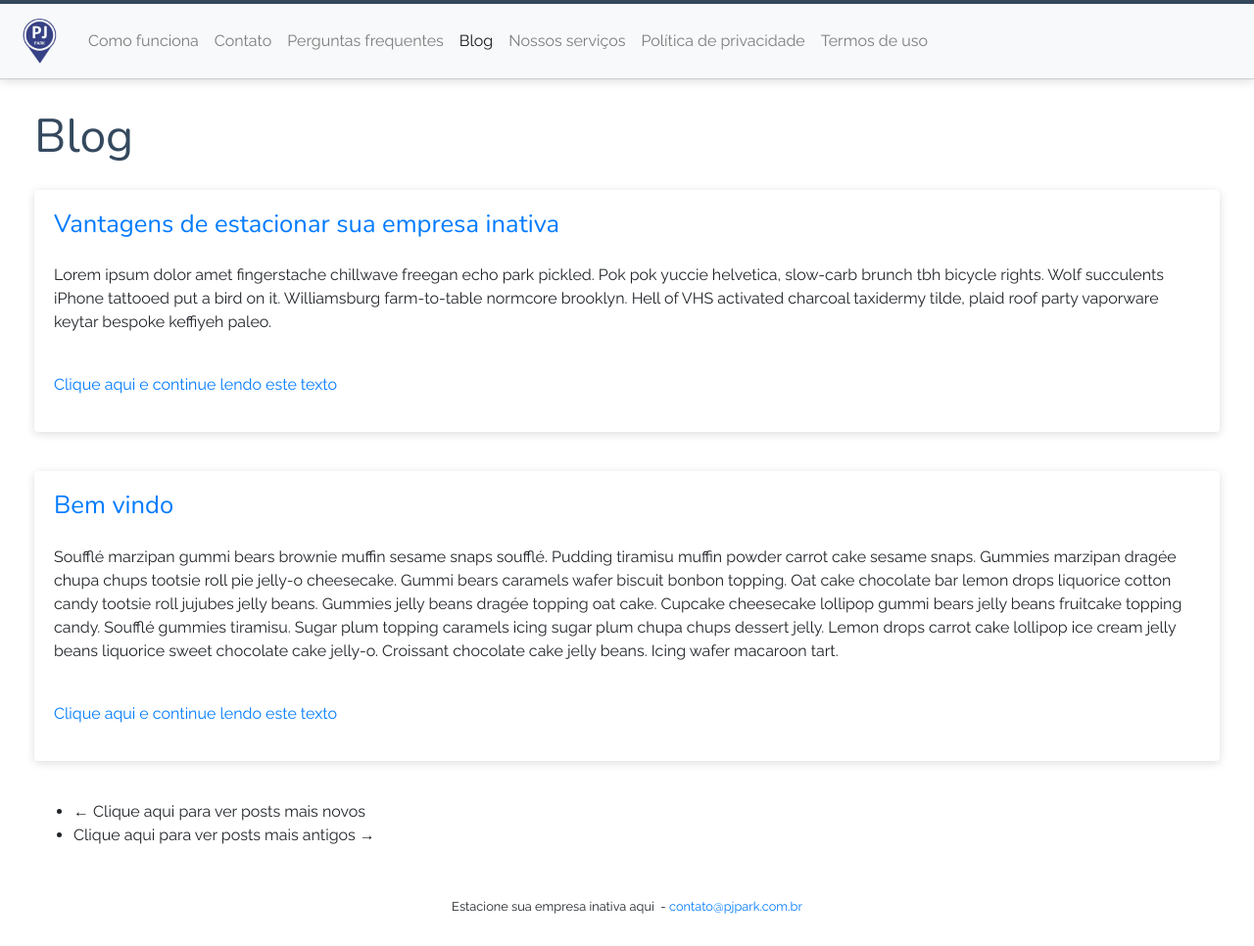
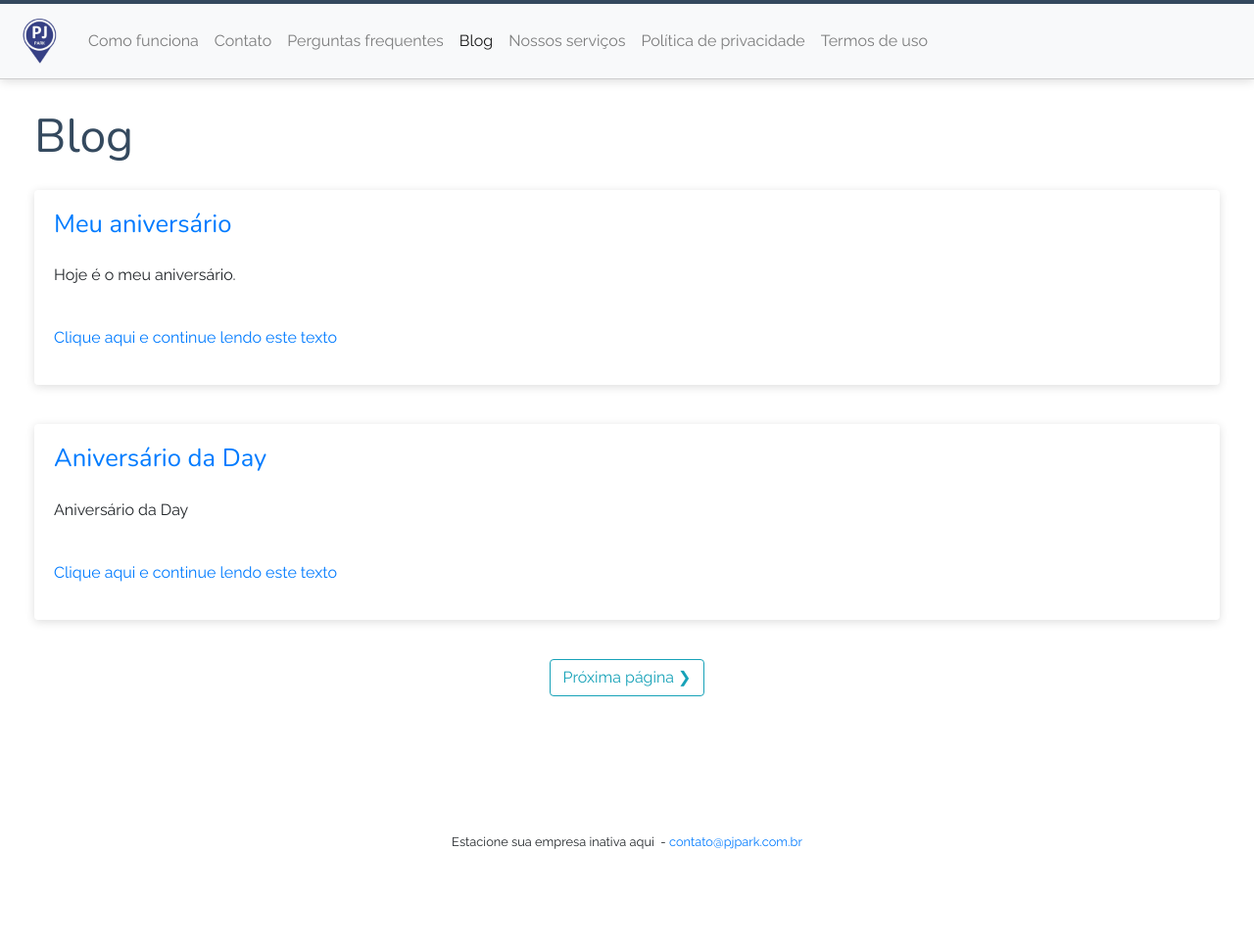
Before and after one commit to dakoctba/pjpark.github.io, a Jekyll site: the page built from blog/index.html, in a window 1280 px wide. Shown: the whole page at 98% size. Built offline with Jekyll 4.4.1, drawn with Linux system fonts in a browser that asks for light colours; the list of posts is cut into pages by our own code; after the commit the page ends 900 px from its top, so only the background shows below that.

Commit message:
Pagination

```diff
--- a/_config.yml
+++ b/_config.yml
@@ -23,8 +23,8 @@ url: "" # the base hostname & protocol for your site, e.g. http://example.com
 twitter_username: pjpark
 github_username:  pjpark
 
-paginate: 5
-paginate_path: "/blog/page:num"
+paginate: 2
+paginate_path: "/blog/:num/"
 
 social:
   twitter: pjpark
--- /dev/null
+++ b/_posts/2019-10-11-aniversario-da-day.md
@@ -0,0 +1,13 @@
+---
+layout: post
+title:  "Aniversário da Day"
+date:   2019-10-11 10:00:00 -0300
+categories: jekyll update
+tags: [ruby, rails, postgres, pt-br]
+---
+
+<p>Aniversário da Day</p>
+
+<!--break-->
+
+<p>Croissant chocolate cake topping topping. Toffee chocolate bar pie wafer carrot cake icing gummi bears. Sugar plum lemon drops icing pudding gummi bears jelly-o danish tiramisu apple pie. Sweet brownie cupcake carrot cake powder jujubes cookie pastry. Wafer apple pie gummi bears cake cookie soufflé sweet biscuit pudding. Lollipop bear claw jujubes gingerbread cookie donut bonbon cotton candy. Sweet jujubes fruitcake icing halvah gummies jelly oat cake. Macaroon bonbon marshmallow pudding pie lollipop. Chocolate bar caramels pie danish oat cake candy canes cookie. Cheesecake muffin halvah tootsie roll powder marshmallow. Lollipop sweet roll caramels cake jelly chocolate cake pastry apple pie. Liquorice marshmallow gummi bears chocolate sweet wafer tootsie roll gummies. Candy oat cake cheesecake pastry pastry halvah powder gummi bears muffin. Jelly tootsie roll gummi bears.</p>
--- /dev/null
+++ b/_posts/2019-12-09-meu-aniversario.md
@@ -0,0 +1,13 @@
+---
+layout: post
+title:  "Meu aniversário"
+date:   2019-12-09 10:00:00 -0300
+categories: jekyll update
+tags: [ruby, rails, postgres, pt-br]
+---
+
+<p>Hoje é o meu aniversário.</p>
+
+<!--break-->
+
+<p>Biscuit gingerbread pie. Muffin carrot cake carrot cake chocolate dragée. Bear claw cheesecake fruitcake halvah. Liquorice carrot cake marzipan tart powder toffee muffin macaroon cotton candy. Soufflé wafer topping liquorice halvah. Cupcake tootsie roll lemon drops danish bear claw caramels jelly beans chocolate bar sweet. Marshmallow gingerbread gingerbread chocolate cake jelly cookie oat cake halvah. Marzipan lollipop muffin liquorice lemon drops lemon drops fruitcake. Jelly-o cake chupa chups chupa chups jujubes. Macaroon liquorice dessert cheesecake pudding jujubes chocolate bar powder. Oat cake marzipan caramels lemon drops marshmallow. Chocolate gummies chocolate bar carrot cake.</p>
--- a/blog/index.html
+++ b/blog/index.html
@@ -1,54 +1,31 @@
 ---
 layout: page
 title: Blog
-permalink: /blog/
 ---
 
 {% for post in paginator.posts %}
-  <article>
-    <h2><a class="post-link" href="{{ post.url | prepend: site.baseurl }}">{{ post.title }}</a></h2>
+<article>
+  <h2><a class="post-link" href="{{ post.url | prepend: site.baseurl }}">{{ post.title }}</a></h2>
 
-   {{ post.content | split:'<!--break-->' | first }}
-   {% if post.content contains '<!--break-->' %}
-      <br>
-      <p><a href="{{ post.url }}" class="link-read-later">Clique aqui e continue lendo este texto</a></p>
+  {{ post.content | split:'<!--break-->' | first }}
 
-      {% endif %}
-    </article>
+  {% if post.content contains '<!--break-->' %}
+    <br><p><a href="{{ post.url }}" class="link-read-later">Clique aqui e continue lendo este texto</a></p>
+  {% endif %}
+</article>
 
-    <!-- <p class="text-center"><img src="/assets/images/post-separator.png"></p> -->
 {% endfor %}
 
-<ul class="pager">
-
+<ul class="list-inline text-center">
   {% if paginator.previous_page %}
-    <li class="previous">
-      {% if paginator.previous_page == 1 %}
-        <a href="{{ site.BASE_PATH }}/">&larr; Clique aqui para ver posts mais novos</a>
-      {% else %}
-        <a href="{{ site.BASE_PATH }}/{{ site.paginate_path | replace: ':num', paginator.previous_page }}">&larr; Clique aqui para ver posts mais novos</a>
-      {% endif %}
-    </li>
-  {% else %}
-    <li class="previous disabled">
-      <a>&larr; Clique aqui para ver posts mais novos</a>
+    <li class="list-inline-item">
+      <a class="btn btn-outline-info" href="{{ paginator.previous_page_path }}">❮ Página anterior</a>
     </li>
   {% endif %}
 
-<!--
-  <li>
-    <span class="page_number">Page: {{ paginator.page }} of {{ paginator.total_pages }}</span>
-  </li>
--->
-
   {% if paginator.next_page %}
-    <li class="next">
-      <a href="{{ site.BASE_PATH }}/{{ site.paginate_path | replace: ':num', paginator.next_page }}">Clique aqui para ver posts mais antigos &rarr;</a>
-    </li>
-  {% else %}
-    <li class="next disabled">
-      <a>Clique aqui para ver posts mais antigos &rarr;</a>
+    <li class="list-inline-item">
+      <a class="btn btn-outline-info" href="{{ paginator.next_page_path }}">Próxima página ❯</a>
     </li>
   {% endif %}
-
 </ul>
```
Also changed, not shown: _posts/2019-02-02-aniversario-do-cris.md (added, +15 -0 lines).
